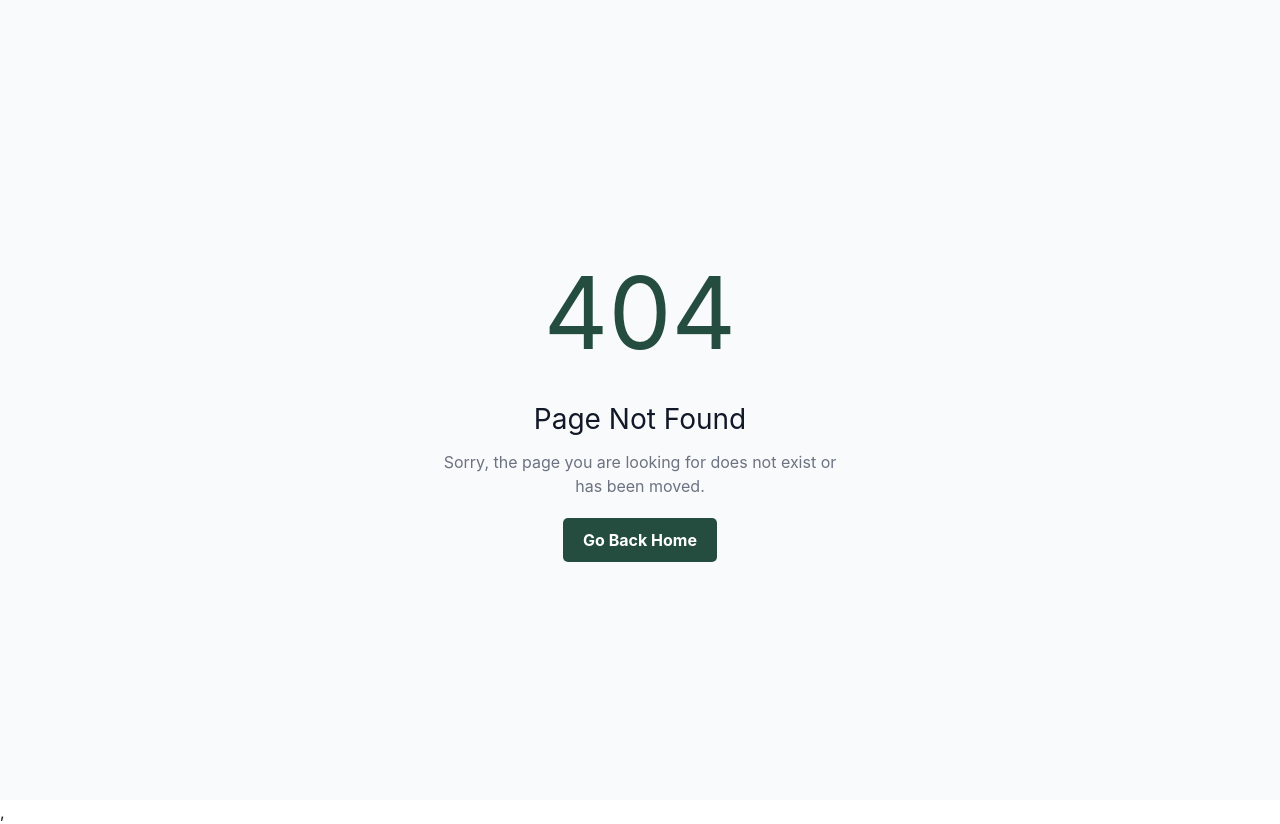
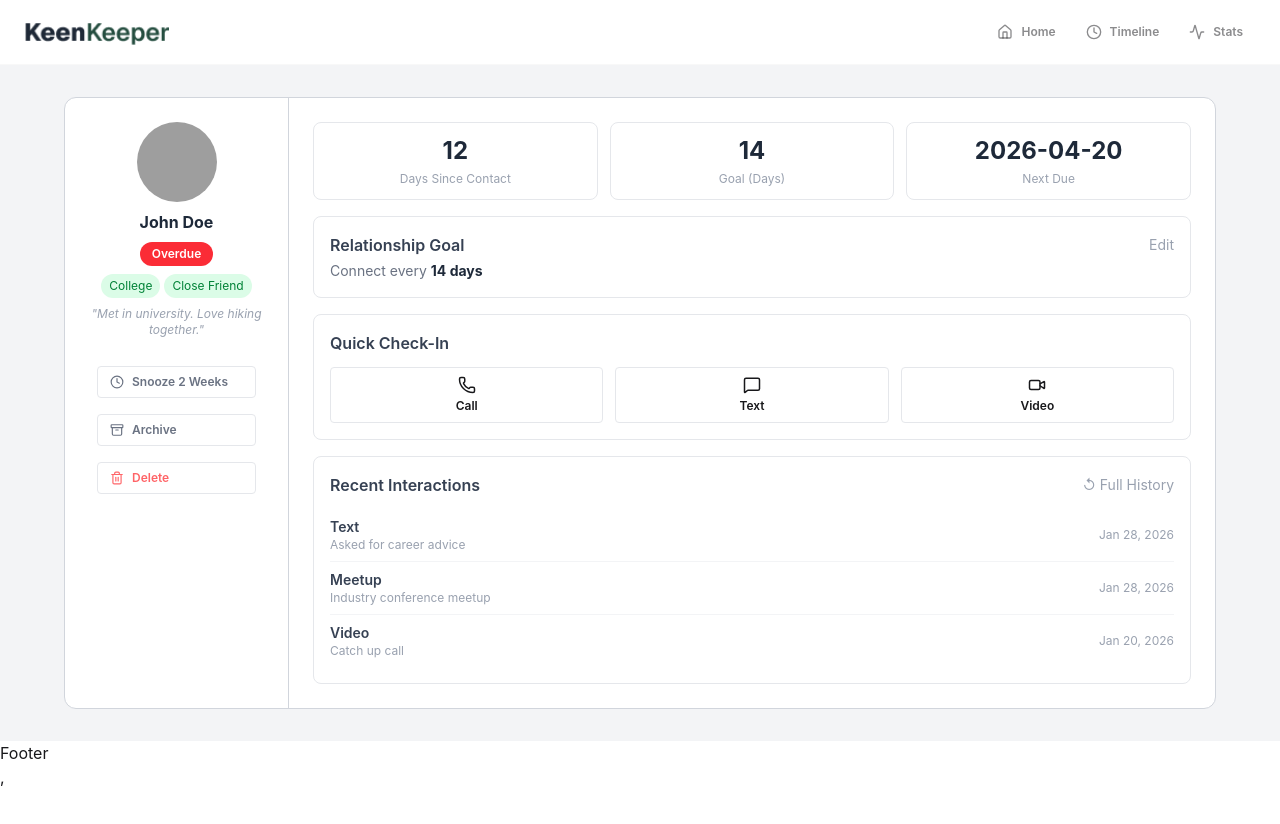
Before and after one commit to arman-185/B-13-Assignment-07, a React (Vite) app: page /friends/1 in a window 1280 px wide. Before the commit this address had no page. After the commit the page ends 800 px from the top, so only its background shows below. Built offline with nearby package versions, Linux system fonts and the light colour scheme; grey boxes are pictures that could not be loaded.

Commit message:
Added Freind Details section

```diff
--- a/package.json
+++ b/package.json
@@ -15,6 +15,7 @@
     "react": "^19.2.4",
     "react-dom": "^19.2.4",
     "react-router": "^7.14.1",
+    "react-spinners": "^0.17.0",
     "tailwindcss": "^4.2.2"
   },
   "devDependencies": {
--- a/src/Components/homepages/Banner.jsx
+++ b/src/Components/homepages/Banner.jsx
@@ -2,7 +2,7 @@ import React from 'react';
 
 const Banner = () => {
     return (
-        <div className='bg-gray-50 py-16 px-4 text-center'>
+        <div className='bg-gray-100 py-16 px-4 text-center'>
 
             <h1 className='text-4xl font-bold text-gray-800 mb-3'>
                 Friends to keep close in your life
--- a/src/Components/homepages/YourFriends.jsx
+++ b/src/Components/homepages/YourFriends.jsx
@@ -1,4 +1,5 @@
-import React, { useEffect, useState } from 'react';
+import { ClimbingBoxLoader, HashLoader } from 'react-spinners';
+import useFriends from '../../hooks/useFriends';
 
 const statusStyle = (status) => {
     if (status === 'on-track') return 'bg-[#2d4a3e] text-white';
@@ -15,25 +16,17 @@ const statusLabel = (status) => {
 };
 
 const YourFriends = () => {
-    const [friends, setFriends] = useState([]);
 
-    useEffect(() => {
-        const fetchData = async () => {
-            const res = await fetch("/data.json")
-            const data = await res.json();
-            console.log(data);
-            setFriends(data);
-        }
-        fetchData();
-    }, [])
 
-    console.log(friends, "friends")
+    const {friends, loading} = useFriends();
+    console.log(loading, "loading")
 
     return (
         <div className='px-6 py-8 max-w-5xl mx-auto'>
             <h2 className='font-bold text-2xl text-gray-800 mb-6'>Your Friends</h2>
 
-            <div className='grid grid-cols-2 md:grid-cols-4 gap-4'>
+            {loading ? <div className='py-30 flex justify-center items-center'><HashLoader color='#244D3F' /> </div>
+            : (<div className='grid grid-cols-2 md:grid-cols-4 gap-4'>
                 {friends.map((friend, ind) => (
                     <div key={ind} className='bg-white border border-gray-200 rounded-xl p-6 flex flex-col items-center text-center gap-2'>
                         <img src={friend.picture} alt={friend.name} className='w-20 h-20 rounded-full object-cover' />
@@ -51,7 +44,7 @@ const YourFriends = () => {
                         </span>
                     </div>
                 ))}
-            </div>
+            </div>)}
         </div>
     );
 };
--- /dev/null
+++ b/src/Pages/FriendsDetails.jsx
@@ -0,0 +1,122 @@
+import React from 'react';
+import { useParams } from 'react-router';
+import useFriends from '../hooks/useFriends';
+import { Phone, MessageSquare, Video, Archive, Trash2, Clock } from 'lucide-react';
+import { HashLoader } from 'react-spinners';
+
+const statusStyle = (status) => {
+    if (status === 'on-track') return 'bg-[#2d4a3e] text-white';
+    if (status === 'almost_due') return 'bg-orange-400 text-white';
+    if (status === 'overdue') return 'bg-red-500 text-white';
+};
+
+const statusLabel = (status) => {
+    if (status === 'on-track') return 'On-Track';
+    if (status === 'almost_due') return 'Almost Due';
+    if (status === 'overdue') return 'Overdue';
+};
+
+const FriendsDetails = () => {
+    const { id } = useParams();
+    const { friends, loading } = useFriends();
+    const friend = friends.find(f => f.id == id);
+
+    if (loading) return <div className='py-30 flex justify-center items-center'><HashLoader color='#244D3F' /> </div>;
+    if (!friend) return <p className='text-center font-bold text-4xl mt-10'>Friend not found.</p>;
+
+    return (
+        <div className='bg-gray-100 flex items-center justify-center p-8'>
+            <div className='bg-white border border-gray-300 rounded-xl flex w-full max-w-6xl'>
+
+                <div className='w-56 border-r  border-gray-300 p-6 flex flex-col items-center gap-2'>
+                    <img src={friend.picture} alt={friend.name} className='w-20 h-20 rounded-full object-cover' />
+                    <h2 className='font-bold text-gray-800'>{friend.name}</h2>
+                    <span className={`text-xs px-3 py-1 rounded-full font-semibold ${statusStyle(friend.status)}`}>{statusLabel(friend.status)}</span>
+                    <div className='flex flex-wrap justify-center gap-1'>
+                        {friend.tags.map(tag => (
+                            <span key={tag} className='bg-green-100 text-green-700 text-xs px-2 py-1 rounded-full capitalize'>{tag}</span>
+                        ))}
+                    </div>
+                    <p className='text-gray-400 text-xs italic text-center'>"{friend.bio}"</p>
+
+                    <div className='w-full mt-3 flex flex-col'>
+                        <button className='btn btn-sm btn-ghost border-gray-200  justify-start gap-2 m-2 text-gray-500'><Clock size={14} /> Snooze 2 Weeks</button>
+                        <button className='btn btn-sm btn-ghost border-gray-200  justify-start gap-2 m-2 text-gray-500'><Archive size={14} /> Archive</button>
+                        <button className='btn btn-sm btn-ghost border-gray-200 justify-start gap-2 m-2 text-red-400'><Trash2 size={14} /> Delete</button>
+                    </div>
+                </div>
+
+                <div className='flex-1 p-6 flex flex-col gap-4'>
+
+                    <div className='grid grid-cols-3 gap-3'>
+                        {[
+                            { label: 'Days Since Contact', value: friend.days_since_contact },
+                            { label: 'Goal (Days)', value: friend.goal_days },
+                            { label: 'Next Due', value: friend.next_due_date },
+                        ].map((stat, i) => (
+                            <div key={i} className='border border-gray-200 rounded-lg p-3 text-center'>
+                                <p className='text-2xl font-bold text-gray-800'>{stat.value}</p>
+                                <p className='text-gray-400 text-xs mt-1'>{stat.label}</p>
+                            </div>
+                        ))}
+                    </div>
+
+                    <div className='border border-gray-200 rounded-lg p-4'>
+                        <div className='flex justify-between'>
+                            <h3 className='font-semibold text-gray-700'>Relationship Goal</h3>
+                            <button className='text-gray-400 text-sm'>Edit</button>
+                        </div>
+                        <p className='text-gray-500 text-sm mt-1'>Connect every <span className='font-bold text-gray-800'>{friend.goal_days} days</span></p>
+                    </div>
+
+
+                        {/* Quick Check-in-btns */}
+                    <div className='border border-gray-200 rounded-lg p-4'>
+                        <h3 className='font-semibold text-gray-700 mb-3'>Quick Check-In</h3>
+                        <div className='grid grid-cols-3 gap-3'>
+
+                            <button className='btn btn-sm btn-ghost border border-gray-200 flex flex-col h-14 gap-1'>
+                                <Phone size={18} />
+                                <span className='text-xs'>Call</span>
+                            </button>
+
+                            <button className='btn btn-sm btn-ghost border border-gray-200 flex flex-col h-14 gap-1'>
+                                <MessageSquare size={18} />
+                                <span className='text-xs'>Text</span>
+                            </button>
+
+                            <button className='btn btn-sm btn-ghost border border-gray-200 flex flex-col h-14 gap-1'>
+                                <Video size={18} />
+                                <span className='text-xs'>Video</span>
+                            </button>
+
+                        </div>
+                    </div>
+
+                    <div className='border border-gray-200 rounded-lg p-4'>
+                        <div className='flex justify-between mb-3'>
+                            <h3 className='font-semibold text-gray-700'>Recent Interactions</h3>
+                            <button className='text-gray-400 text-sm'>↺ Full History</button>
+                        </div>
+                        {[
+                            { type: 'Text', note: 'Asked for career advice', date: 'Jan 28, 2026' },
+                            { type: 'Meetup', note: 'Industry conference meetup', date: 'Jan 28, 2026' },
+                            { type: 'Video', note: 'Catch up call', date: 'Jan 20, 2026' },
+                        ].map((item, i) => (
+                            <div key={i} className='flex justify-between items-center py-2 border-b border-gray-100 last:border-0'>
+                                <div>
+                                    <p className='text-sm font-semibold text-gray-700'>{item.type}</p>
+                                    <p className='text-xs text-gray-400'>{item.note}</p>
+                                </div>
+                                <p className='text-xs text-gray-400'>{item.date}</p>
+                            </div>
+                        ))}
+                    </div>
+
+                </div>
+            </div>
+        </div>
+    );
+};
+
+export default FriendsDetails;
--- /dev/null
+++ b/src/Router/Routes.jsx
@@ -0,0 +1,34 @@
+import { createBrowserRouter } from "react-router";
+import RootLayout from "../layout/RootLayout";
+import HomePage from "../Pages/Homepage/HomePage";
+import TimeLines from "../Pages/Timelines/TimeLines";
+import Stats from "../Pages/Stats/Stats";
+import NotFoundPage from "../Pages/NotFoundPage/NotFoundPage";
+import FriendsDetails from "../Pages/FriendsDetails";
+
+export const router = createBrowserRouter ([
+  {
+    path: "/",
+    element: <RootLayout />,
+    children: [
+      {
+        path: '/',
+        element: <HomePage />,
+        loader: ()=> fetch("/data.json")
+      },
+      {
+        path:"/friends/:id",
+        element: <FriendsDetails />
+      },
+      {
+        path: '/timeline',
+        element: <TimeLines />
+      },
+      {
+        path: '/stats',
+        element: <Stats />
+      },
+    ],
+    errorElement: <NotFoundPage />
+  },
+]);
--- /dev/null
+++ b/src/hooks/useFriends.jsx
@@ -0,0 +1,23 @@
+import React, { useEffect, useState } from 'react';
+
+const useFriends = () => {
+        const [friends, setFriends] = useState([]);
+        const [loading, setLoading] = useState(true)
+
+        useEffect(() => {
+            const fetchData = async () => {
+                const res = await fetch("/data.json")
+                const data = await res.json();
+                console.log(data);
+
+                setTimeout(() => {
+                    setFriends(data);
+                    setLoading(false);
+                }, 1000);
+            }
+            fetchData();
+        }, [])
+    return {friends, loading};
+};
+
+export default useFriends;
--- a/src/main.jsx
+++ b/src/main.jsx
@@ -2,35 +2,9 @@ import { StrictMode } from 'react'
 import { createRoot } from 'react-dom/client'
 import './index.css'
 import { RouterProvider } from 'react-router/dom'
-import { createBrowserRouter } from 'react-router';
-import RootLayout from './layout/RootLayout';
-import TimeLines from './Pages/Timelines/TimeLines';
-import Stats from './Pages/Stats/Stats';
-import NotFoundPage from './Pages/NotFoundPage/NotFoundPage';
-import HomePage from './Pages/Homepage/HomePage';
+import { router } from './Router/Routes';
 
-const router = createBrowserRouter([
-  {
-    path: "/",
-    element: <RootLayout />,
-    children: [
-      {
-        path: '/',
-        element: <HomePage />,
-        loader: ()=> fetch("/data.json")
-      },
-      {
-        path: '/timeline',
-        element: <TimeLines />
-      },
-      {
-        path: '/stats',
-        element: <Stats />
-      },
-    ],
-    errorElement: <NotFoundPage />
-  },
-]);
+
 
 createRoot(document.getElementById('root')).render(
   <StrictMode>
```
Also changed, not shown: 1 other file (tests, documents, lock files or other folders).
